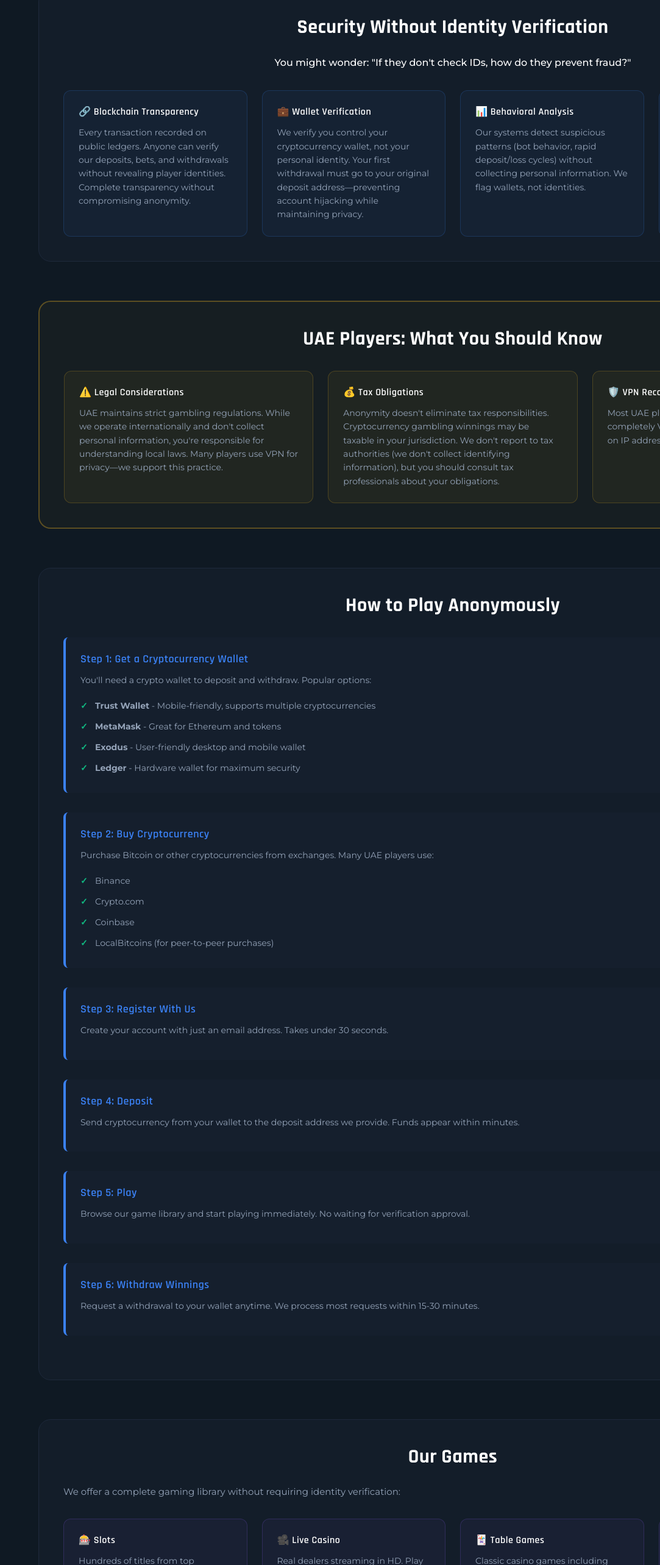
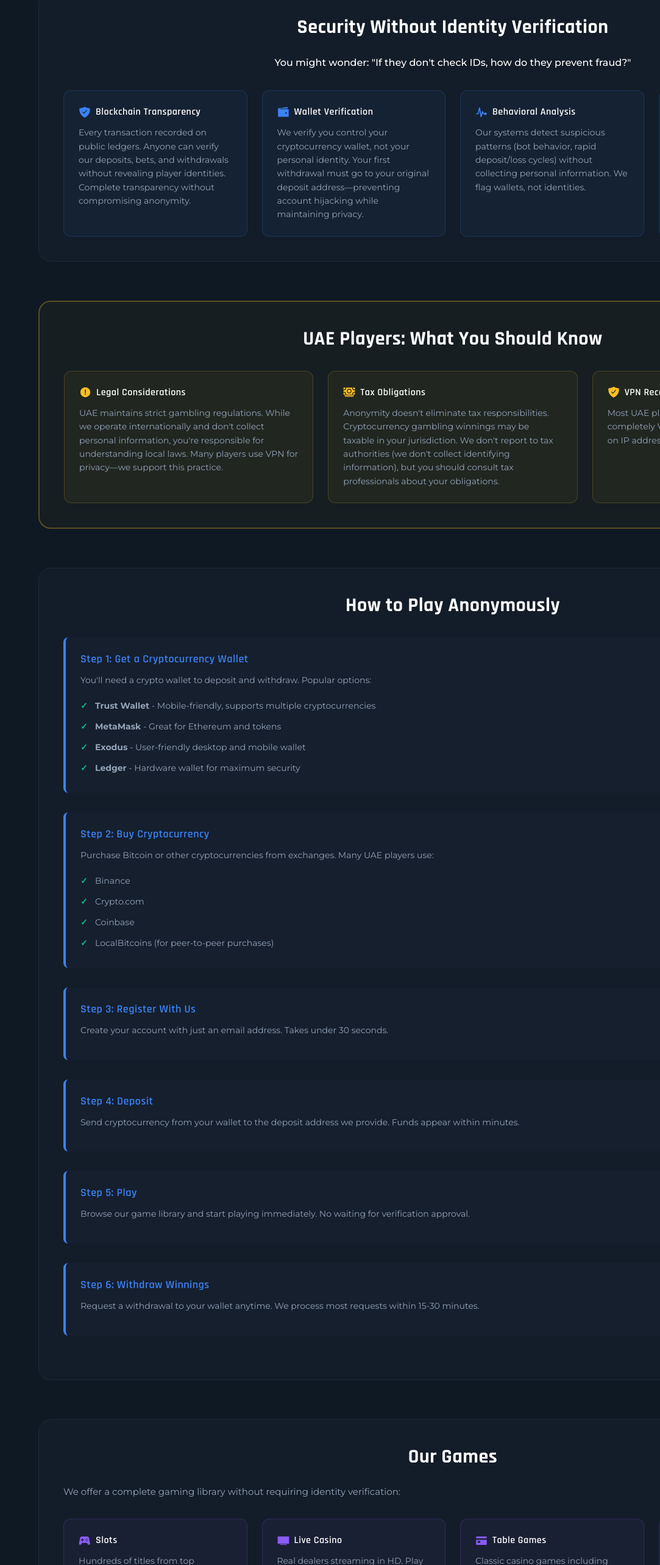
Before and after one commit to summergbrl/no-kyc, a React (Vite) app: page / in a window 1280 px wide. Shown: the part 6086-8652 px from the top of the page at 61% size, without its empty margins (197-1280 px from the left). Built offline with nearby package versions, Linux system fonts and the light colour scheme.

Commit message:
Replace all emojis with professional react-icons throughout ContentSection for better visual consistency

```diff
--- a/src/components/ContentSection.css
+++ b/src/components/ContentSection.css
@@ -139,10 +139,18 @@
 }
 
 .security-item h4 {
+  display: flex;
+  align-items: center;
+  gap: 0.5rem;
   font-size: 16px;
   font-weight: 600;
   color: var(--text-primary);
   margin-bottom: 0.75rem;
+}
+
+.security-item h4 svg {
+  color: var(--primary-blue);
+  font-size: 20px;
 }
 
 .security-item p {
@@ -168,10 +176,18 @@
 }
 
 .info-card-item h4 {
+  display: flex;
+  align-items: center;
+  gap: 0.5rem;
   font-size: 16px;
   font-weight: 600;
   color: var(--text-primary);
   margin-bottom: 0.75rem;
+}
+
+.info-card-item h4 svg {
+  color: var(--primary-yellow);
+  font-size: 20px;
 }
 
 .info-card-item p {
@@ -251,10 +267,18 @@
 }
 
 .game-type h4 {
+  display: flex;
+  align-items: center;
+  gap: 0.5rem;
   font-size: 16px;
   font-weight: 600;
   color: var(--text-primary);
   margin-bottom: 0.75rem;
+}
+
+.game-type h4 svg {
+  color: var(--primary-purple);
+  font-size: 20px;
 }
 
 .game-type p {
@@ -287,10 +311,18 @@
 }
 
 .bonus-item h4 {
+  display: flex;
+  align-items: center;
+  gap: 0.5rem;
   font-size: 16px;
   font-weight: 600;
   color: var(--text-primary);
   margin-bottom: 0.75rem;
+}
+
+.bonus-item h4 svg {
+  color: var(--primary-yellow);
+  font-size: 20px;
 }
 
 .bonus-item p {
@@ -352,10 +384,18 @@
 }
 
 .practice-item h4 {
+  display: flex;
+  align-items: center;
+  gap: 0.5rem;
   font-size: 16px;
   font-weight: 600;
   color: var(--text-primary);
   margin-bottom: 0.75rem;
+}
+
+.practice-item h4 svg {
+  color: var(--primary-blue);
+  font-size: 20px;
 }
 
 .practice-item p {
@@ -416,9 +456,16 @@
 }
 
 .reason-icon {
-  font-size: 32px;
-  display: block;
-  margin-bottom: 1rem;
+  font-size: 36px;
+  display: flex;
+  align-items: center;
+  justify-content: center;
+  margin: 0 auto 1rem;
+  width: 60px;
+  height: 60px;
+  border-radius: 50%;
+  background: rgba(59, 130, 246, 0.1);
+  color: var(--primary-blue);
 }
 
 .reason-item h4 {
--- a/src/components/ContentSection.jsx
+++ b/src/components/ContentSection.jsx
@@ -1,5 +1,15 @@
 import React from 'react'
 import { motion } from 'framer-motion'
+import {
+  IoCheckmarkCircleSharp, IoCloseCircleSharp, IoShieldCheckmarkSharp,
+  IoWalletSharp, IoPulseSharp, IoCheckmarkSharp, IoAlertCircleSharp,
+  IoWarningSharp, IoCashSharp, IoGameControllerSharp, IoTvSharp,
+  IoCardSharp, IoRocketSharp, IoDiceSharp, IoFootballSharp,
+  IoGiftSharp, IoReloadSharp, IoTrendingUpSharp, IoDiamondSharp,
+  IoTrophySharp, IoLockClosedSharp, IoFlashSharp, IoGlobeSharp,
+  IoKeySharp, IoPhonePortraitSharp, IoBriefcaseSharp, IoLocationSharp
+} from 'react-icons/io5'
+import { FaBitcoin } from 'react-icons/fa'
 import './ContentSection.css'
 
 const ContentSection = () => {
@@ -53,22 +63,22 @@ const ContentSection = () => {
 
           <div className="security-features">
             <div className="security-item">
-              <h4>🔗 Blockchain Transparency</h4>
+              <h4><IoShieldCheckmarkSharp /> Blockchain Transparency</h4>
               <p>Every transaction recorded on public ledgers. Anyone can verify our deposits, bets, and withdrawals without revealing player identities. Complete transparency without compromising anonymity.</p>
             </div>
 
             <div className="security-item">
-              <h4>💼 Wallet Verification</h4>
+              <h4><IoWalletSharp /> Wallet Verification</h4>
               <p>We verify you control your cryptocurrency wallet, not your personal identity. Your first withdrawal must go to your original deposit address—preventing account hijacking while maintaining privacy.</p>
             </div>
 
             <div className="security-item">
-              <h4>📊 Behavioral Analysis</h4>
+              <h4><IoPulseSharp /> Behavioral Analysis</h4>
               <p>Our systems detect suspicious patterns (bot behavior, rapid deposit/loss cycles) without collecting personal information. We flag wallets, not identities.</p>
             </div>
 
             <div className="security-item">
-              <h4>✅ Provably Fair Gaming</h4>
+              <h4><IoCheckmarkCircleSharp /> Provably Fair Gaming</h4>
               <p>Every game result can be verified cryptographically. You don't need to trust us—you can mathematically confirm fairness using blockchain data.</p>
             </div>
           </div>
@@ -80,17 +90,17 @@ const ContentSection = () => {
 
           <div className="info-cards">
             <div className="info-card-item">
-              <h4>⚠️ Legal Considerations</h4>
+              <h4><IoAlertCircleSharp /> Legal Considerations</h4>
               <p>UAE maintains strict gambling regulations. While we operate internationally and don't collect personal information, you're responsible for understanding local laws. Many players use VPN for privacy—we support this practice.</p>
             </div>
 
             <div className="info-card-item">
-              <h4>💰 Tax Obligations</h4>
+              <h4><IoCashSharp /> Tax Obligations</h4>
               <p>Anonymity doesn't eliminate tax responsibilities. Cryptocurrency gambling winnings may be taxable in your jurisdiction. We don't report to tax authorities (we don't collect identifying information), but you should consult tax professionals about your obligations.</p>
             </div>
 
             <div className="info-card-item">
-              <h4>🛡️ VPN Recommended</h4>
+              <h4><IoShieldCheckmarkSharp /> VPN Recommended</h4>
               <p>Most UAE players access us through a VPN. We're completely VPN-friendly and don't restrict based on IP addresses. Your privacy matters to us.</p>
             </div>
           </div>
@@ -152,32 +162,32 @@ const ContentSection = () => {
 
           <div className="games-list">
             <div className="game-type">
-              <h4>🎰 Slots</h4>
+              <h4><IoGameControllerSharp /> Slots</h4>
               <p>Hundreds of titles from top providers, including provably fair options you can verify cryptographically.</p>
             </div>
 
             <div className="game-type">
-              <h4>🎥 Live Casino</h4>
+              <h4><IoTvSharp /> Live Casino</h4>
               <p>Real dealers streaming in HD. Play roulette, blackjack, and baccarat with cryptocurrency bets.</p>
             </div>
 
             <div className="game-type">
-              <h4>🃏 Table Games</h4>
+              <h4><IoCardSharp /> Table Games</h4>
               <p>Classic casino games including poker variants, baccarat, and more.</p>
             </div>
 
             <div className="game-type">
-              <h4>🚀 Crash Games</h4>
+              <h4><IoRocketSharp /> Crash Games</h4>
               <p>Fast-paced multiplayer games like Aviator. Watch the multiplier climb and cash out before it crashes.</p>
             </div>
 
             <div className="game-type">
-              <h4>🎲 Dice & Originals</h4>
+              <h4><IoDiceSharp /> Dice & Originals</h4>
               <p>Provably fair games where you can verify every result using blockchain data.</p>
             </div>
 
             <div className="game-type">
-              <h4>⚽ Sports Betting</h4>
+              <h4><IoFootballSharp /> Sports Betting</h4>
               <p>Bet on global sports events with cryptocurrency. Fast settlements, anonymous wagering.</p>
             </div>
           </div>
@@ -190,27 +200,27 @@ const ContentSection = () => {
 
           <div className="bonus-list">
             <div className="bonus-item">
-              <h4>🎁 Welcome Bonus</h4>
+              <h4><IoGiftSharp /> Welcome Bonus</h4>
               <p>Enhanced match on your first deposit. Better rates than traditional casinos because we save on compliance costs.</p>
             </div>
 
             <div className="bonus-item">
-              <h4>🔄 Reload Bonuses</h4>
+              <h4><IoReloadSharp /> Reload Bonuses</h4>
               <p>Regular deposit bonuses for returning players. Weekly and monthly offers.</p>
             </div>
 
             <div className="bonus-item">
-              <h4>💵 Rakeback Program</h4>
+              <h4><IoCashSharp /> Rakeback Program</h4>
               <p>Get a percentage of your total wagering returned as cryptocurrency. No complicated tier systems—straightforward cashback.</p>
             </div>
 
             <div className="bonus-item">
-              <h4>👑 VIP Program</h4>
+              <h4><IoDiamondSharp /> VIP Program</h4>
               <p>Exclusive perks for high-volume players. Enhanced rakeback, priority withdrawals, personal account management—all while maintaining complete anonymity.</p>
             </div>
 
             <div className="bonus-item">
-              <h4>🏆 Tournaments</h4>
+              <h4><IoTrophySharp /> Tournaments</h4>
               <p>Compete anonymously using your wallet address. Prize pools paid directly to winners' wallets.</p>
             </div>
           </div>
@@ -261,32 +271,32 @@ const ContentSection = () => {
 
           <div className="practices-grid">
             <div className="practice-item">
-              <h4>🔐 Use Strong Passwords</h4>
+              <h4><IoKeySharp /> Use Strong Passwords</h4>
               <p>Create unique passwords for your casino account. Never reuse passwords from other sites.</p>
             </div>
 
             <div className="practice-item">
-              <h4>📱 Enable Two-Factor Authentication</h4>
+              <h4><IoPhonePortraitSharp /> Enable Two-Factor Authentication</h4>
               <p>Add an extra security layer even for anonymous accounts. Protects against unauthorized access.</p>
             </div>
 
             <div className="practice-item">
-              <h4>💼 Secure Your Wallet</h4>
+              <h4><IoBriefcaseSharp /> Secure Your Wallet</h4>
               <p>Keep significant cryptocurrency in hardware wallets (Ledger, Trezor) rather than leaving large amounts in a casino balance.</p>
             </div>
 
             <div className="practice-item">
-              <h4>✔️ Check Withdrawal Addresses</h4>
+              <h4><IoCheckmarkSharp /> Check Withdrawal Addresses</h4>
               <p>Always verify destination wallet addresses before confirming withdrawals. Cryptocurrency transactions are irreversible.</p>
             </div>
 
             <div className="practice-item">
-              <h4>🌐 Use VPN</h4>
+              <h4><IoGlobeSharp /> Use VPN</h4>
               <p>Access our platform through VPN consistently, especially from restricted jurisdictions.</p>
             </div>
 
             <div className="practice-item">
-              <h4>🚫 Never Share Private Keys</h4>
+              <h4><IoCloseCircleSharp /> Never Share Private Keys</h4>
               <p>We'll never ask for your wallet private keys. Anyone requesting them is attempting fraud.</p>
             </div>
           </div>
@@ -345,43 +355,43 @@ const ContentSection = () => {
 
           <div className="reasons-grid">
             <div className="reason-item">
-              <span className="reason-icon">🔒</span>
+              <span className="reason-icon"><IoLockClosedSharp /></span>
               <h4>True Anonymity</h4>
               <p>We never collect identity documents. Your wallet address is sufficient.</p>
             </div>
 
             <div className="reason-item">
-              <span className="reason-icon">⚡</span>
+              <span className="reason-icon"><IoFlashSharp /></span>
               <h4>Fast Transactions</h4>
               <p>Deposits confirm within minutes. Withdrawals process within 15-30 minutes.</p>
             </div>
 
             <div className="reason-item">
-              <span className="reason-icon">🎮</span>
+              <span className="reason-icon"><IoGameControllerSharp /></span>
               <h4>Complete Game Library</h4>
               <p>Slots, live casino, sports betting, and provably fair originals.</p>
             </div>
 
             <div className="reason-item">
-              <span className="reason-icon">🌍</span>
+              <span className="reason-icon"><IoGlobeSharp /></span>
               <h4>VPN Friendly</h4>
               <p>Access from anywhere. We don't restrict based on location.</p>
             </div>
 
             <div className="reason-item">
-              <span className="reason-icon">₿</span>
+              <span className="reason-icon"><FaBitcoin /></span>
               <h4>Cryptocurrency Focused</h4>
               <p>Built specifically for crypto players. We understand blockchain technology and privacy needs.</p>
             </div>
 
             <div className="reason-item">
-              <span className="reason-icon">✅</span>
+              <span className="reason-icon"><IoCheckmarkCircleSharp /></span>
               <h4>Transparent & Fair</h4>
               <p>Provably fair games you can verify yourself. Blockchain transparency without identity disclosure.</p>
             </div>
 
             <div className="reason-item">
-              <span className="reason-icon">🛡️</span>
+              <span className="reason-icon"><IoShieldCheckmarkSharp /></span>
               <h4>No Hidden Requirements</h4>
               <p>What you see is what you get. No surprise verification requests when you win.</p>
             </div>
```
